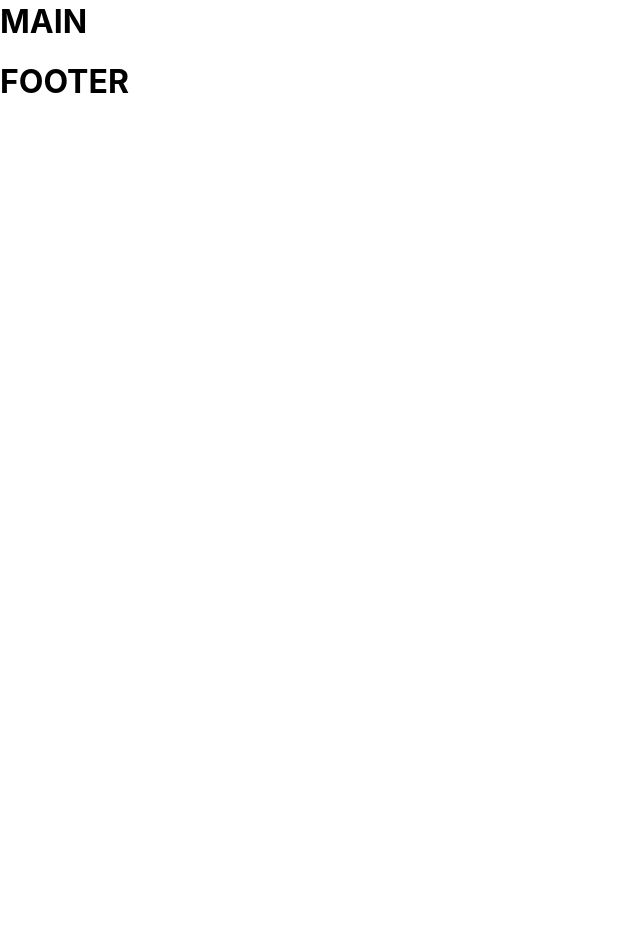
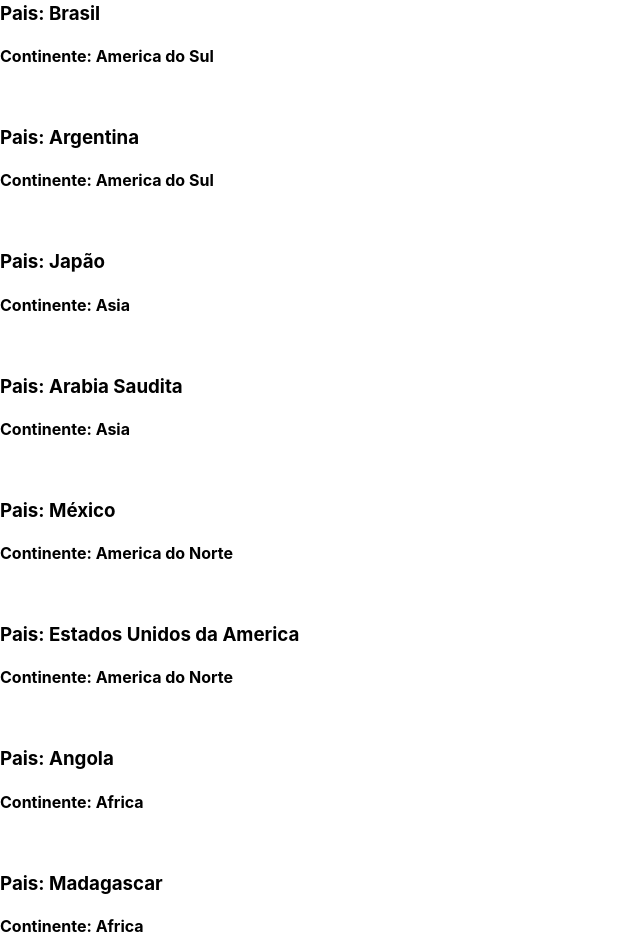
Before and after one commit to MarcsPrimo/Projeto-React, a React (Create React App) app: page / in a window 1280 px wide. Shown: the part 80-1032 px from the top of the page, without its empty margins (0-640 px from the left). Before the commit the page ends 800 px from the top, so only its background shows below. Built offline with nearby package versions, Linux system fonts and the light colour scheme.

Commit message:
listagem dos paises

```diff
--- a/src/Componentes/Main.js
+++ b/src/Componentes/Main.js
@@ -1,13 +1,20 @@
 import React from 'react';
+import Paises from './Paises';
 
 function Main(){
 
+    const listaPaises = [
+        {id: 1, nome:'Brasil', continente: 'America do Sul'}, {id: 2, nome:'Argentina', continente: 'America do Sul'},
+        {id: 3, nome:'Japão', continente: 'Asia'}, {id: 4, nome:'Arabia Saudita', continente: 'Asia'},
+        {id: 5, nome:'México', continente: 'America do Norte'}, {id: 6, nome:'Estados Unidos da America', continente: 'America do Norte'},
+        {id: 7, nome:'Angola', continente: 'Africa'}, {id: 8, nome:'Madagascar', continente: 'Africa'},
+        {id: 9, nome:'Australia', continente: 'Oceania'}, {id: 10, nome:'Nova Zelandia', continente: 'Oceania'},
+    ];
     return(
-
         <>
-
-            <h1>MAIN</h1>
-
+            {listaPaises.map((pais) => {
+                return <Paises nome_pais = {pais.nome} continente_pais = {pais.continente} />
+            })}
         </>
 
     );
--- /dev/null
+++ b/src/Componentes/Paises.js
@@ -0,0 +1,15 @@
+import React from 'react';
+
+function Paises(props){
+
+    return(
+        <>
+            <h3>Pais: {props.nome_pais}</h3>
+            <h4> Continente: {props.continente_pais}</h4>
+            <br/>
+        </>
+    );
+}
+
+
+export default Paises;
```
